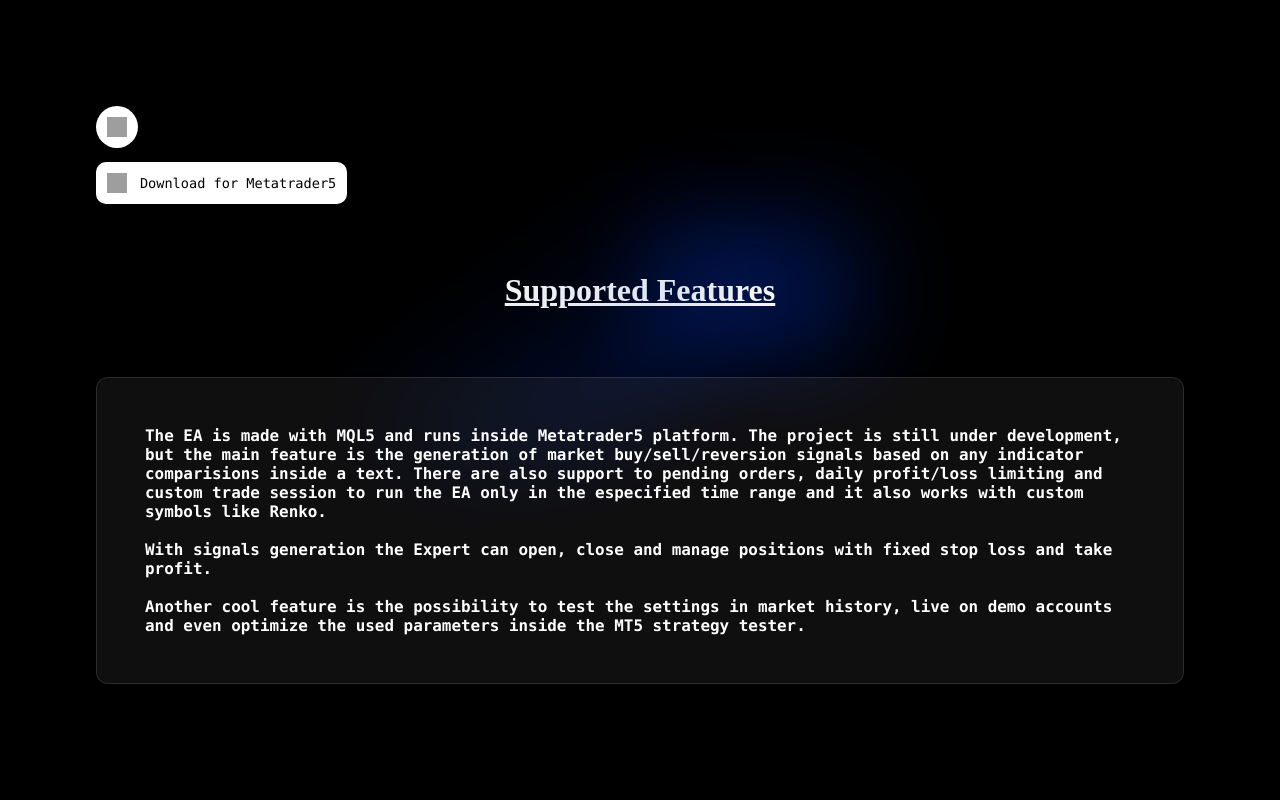
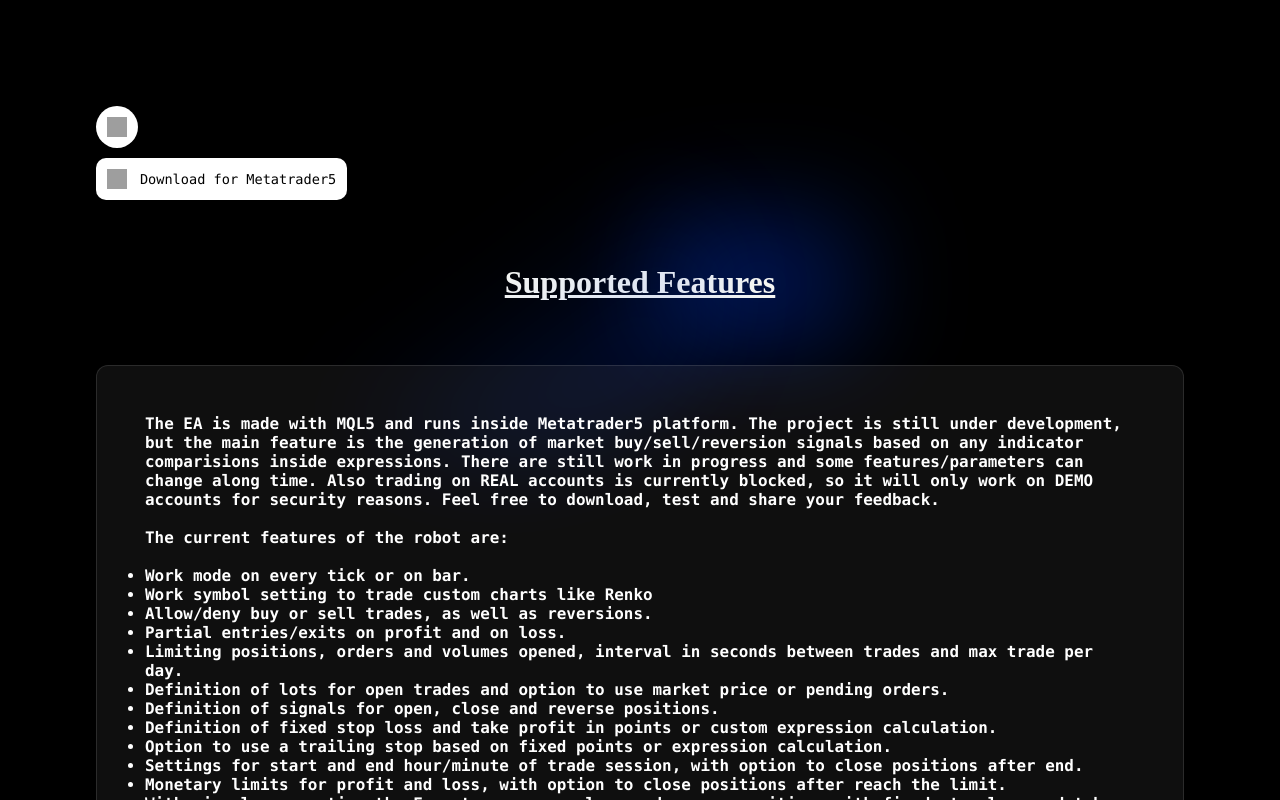
Before and after one commit to ThiDiamondDev/expert-multisignals-docs, a Next.js app: page /features in a window 1280 px wide. Shown: the top 800 px of the page. Built offline with nearby package versions, Linux system fonts and the light colour scheme; grey boxes are pictures that could not be loaded.

Commit message:
Add more detailed list of features

```diff
--- a/pages/features.js
+++ b/pages/features.js
@@ -23,12 +23,49 @@ export default function Features() {
             The EA is made with <a>MQL5</a> and runs inside Metatrader5
             platform. The project is still under development, but the main
             feature is the generation of market buy/sell/reversion signals based
-            on any indicator comparisions inside a text. There are also support
-            to pending orders, daily profit/loss limiting and custom trade
-            session to run the EA only in the especified time range and it also
-            works with custom symbols like Renko.
+            on any indicator comparisions inside expressions. There are still
+            work in progress and some features/parameters can change along time.
+            Also trading on REAL accounts is currently blocked, so it will only
+            work on DEMO accounts for security reasons. Feel free to download,
+            test and share your feedback.
             <br />
             <br />
+            The current features of the robot are:
+            <br />
+            <br />
+            <ul className={styles.list}>
+              <li>Work mode on every tick or on bar.</li>
+              <li>Work symbol setting to trade custom charts like Renko</li>
+              <li>Allow/deny buy or sell trades, as well as reversions.</li>
+              <li>Partial entries/exits on profit and on loss.</li>
+              <li>
+                Limiting positions, orders and volumes opened, interval in
+                seconds between trades and max trade per day.
+              </li>
+              <li>
+                Definition of lots for open trades and option to use market
+                price or pending orders.
+              </li>
+              <li>
+                Definition of signals for open, close and reverse positions.
+              </li>
+              <li>
+                Definition of fixed stop loss and take profit in points or
+                custom expression calculation.
+              </li>
+              <li>
+                Option to use a trailing stop based on fixed points or
+                expression calculation.
+              </li>
+              <li>
+                Settings for start and end hour/minute of trade session, with
+                option to close positions after end.
+              </li>
+              <li>
+                Monetary limits for profit and loss, with option to close
+                positions after reach the limit.
+              </li>
+            </ul>
             With signals generation the Expert can open, close and manage
             positions with fixed stop loss and take profit.
             <br />
```
